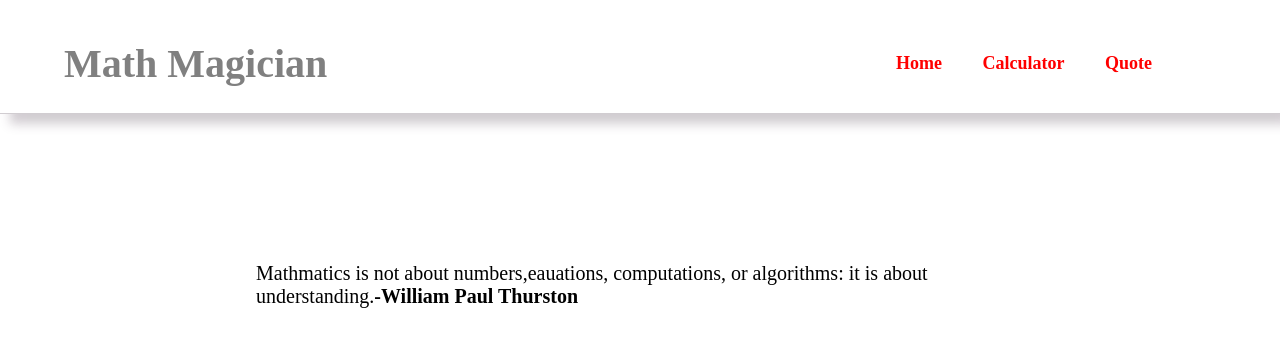
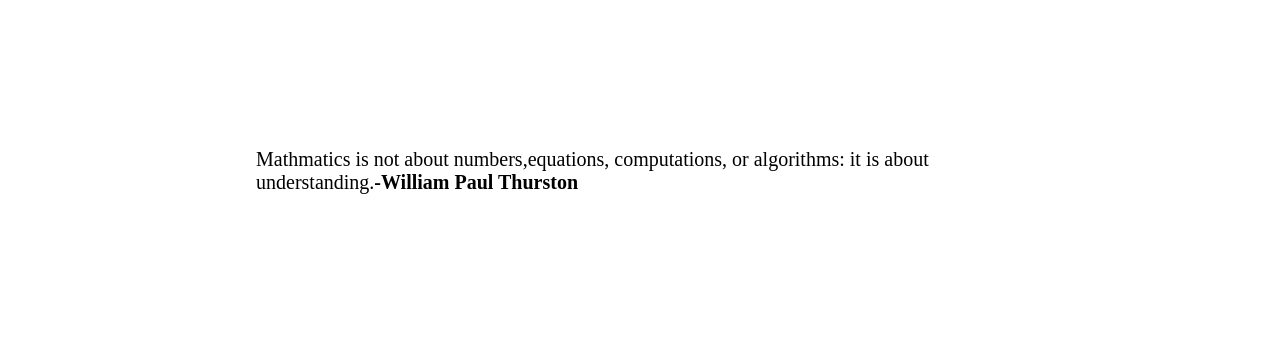
Before and after one commit to silviatofana/Math-Magicians, a React (Create React App) app: page /Quote in a window 1280 px wide. Shown: the top 346 px of the page. Built offline with nearby package versions, Linux system fonts and the light colour scheme.

Commit message:
Update Quote.js

```diff
--- a/src/components/Quote.js
+++ b/src/components/Quote.js
@@ -1,19 +1,14 @@
 import React from 'react';
-import Header from './Header';
 
 function Quote() {
   return (
-    <>
-      <Header />
-      <section className="quote-section">
-       <p>
-{' '}
-Mathmatics is not about numbers,eauations, computations,
+    <section className="quote-section">
+      <p>
+        Mathmatics is not about numbers,equations, computations,
         or algorithms: it is about understanding.
-<span className="author">-William Paul Thurston</span>
-       </p>
-      </section>
-    </>
+        <span className="author">-William Paul Thurston</span>
+      </p>
+    </section>
   );
 }
 
```
